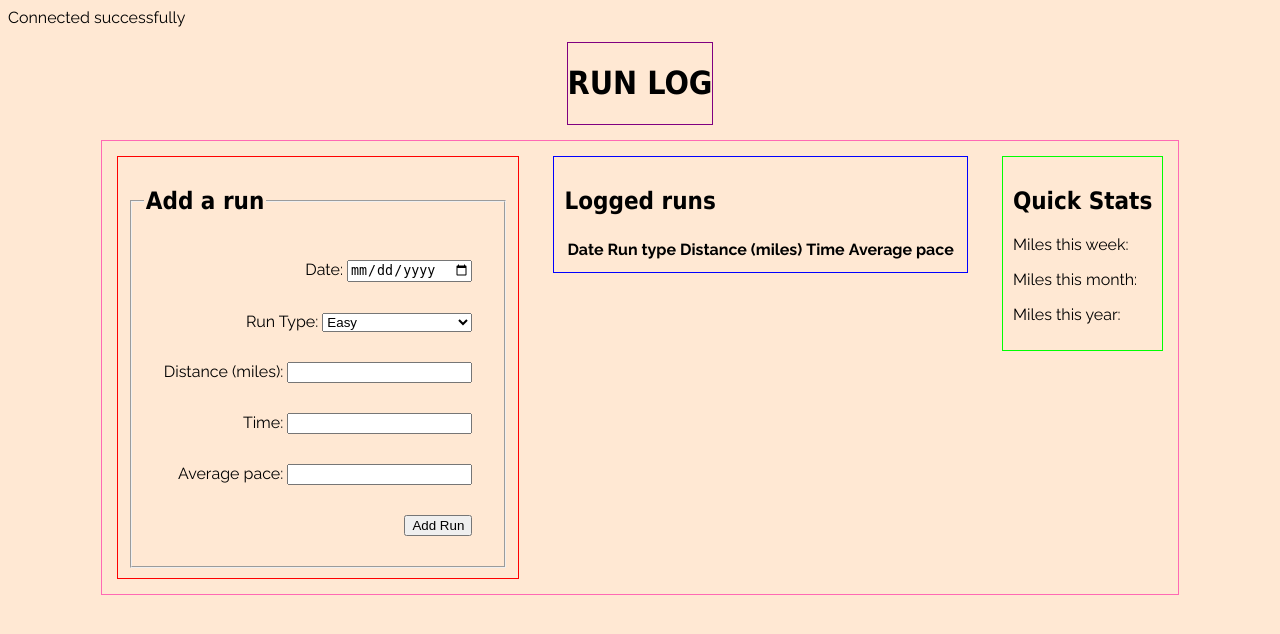
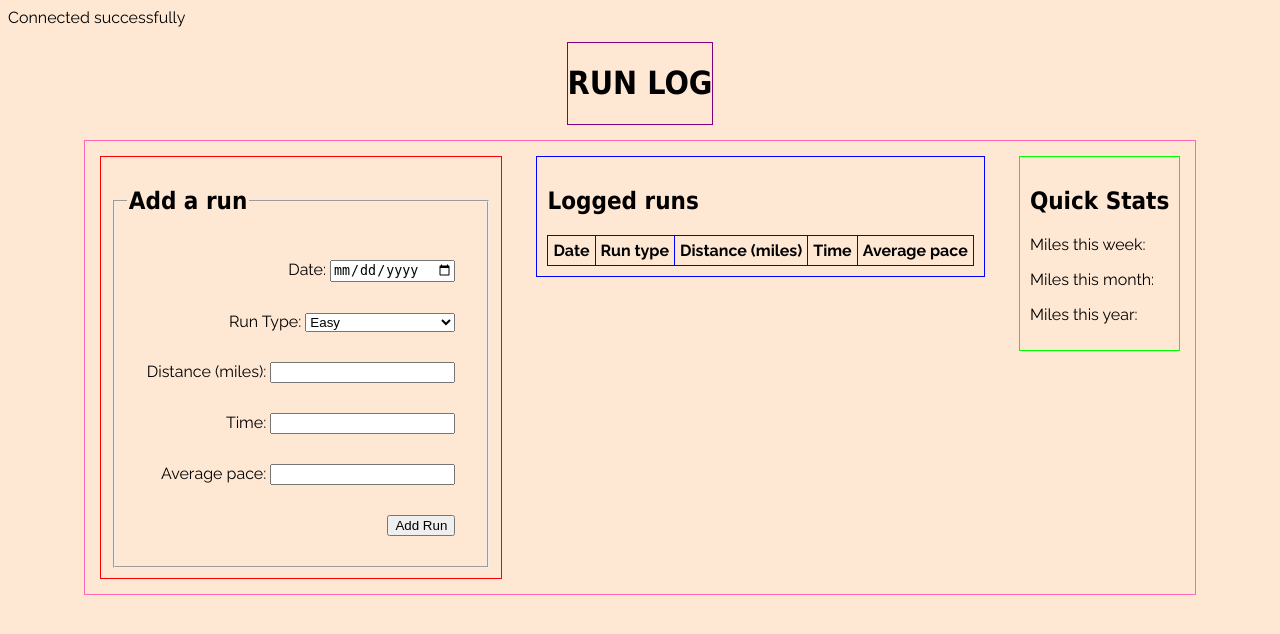
Before and after one commit to kaklein/runlog, a PHP site: page / in a window 1280 px wide. Shown: the top 634 px of the page. Run offline with PHP 8.4, Linux system fonts and the light colour scheme; lists and menus that the app fills with data are empty; some web fonts are replaced.

Commit message:
Update data table styling

```diff
--- a/styles.css
+++ b/styles.css
@@ -59,6 +59,17 @@ form {
     padding: 10px;
 }
 
+table {
+    border-collapse: collapse;
+    border: 1px solid blue;
+}
+
+th, td {
+    border: 1px solid blue;
+    padding: 5px;
+    text-align: left;
+}
+
 .side-bar {
     border: 1px solid lime;
     margin: 15px;
```
